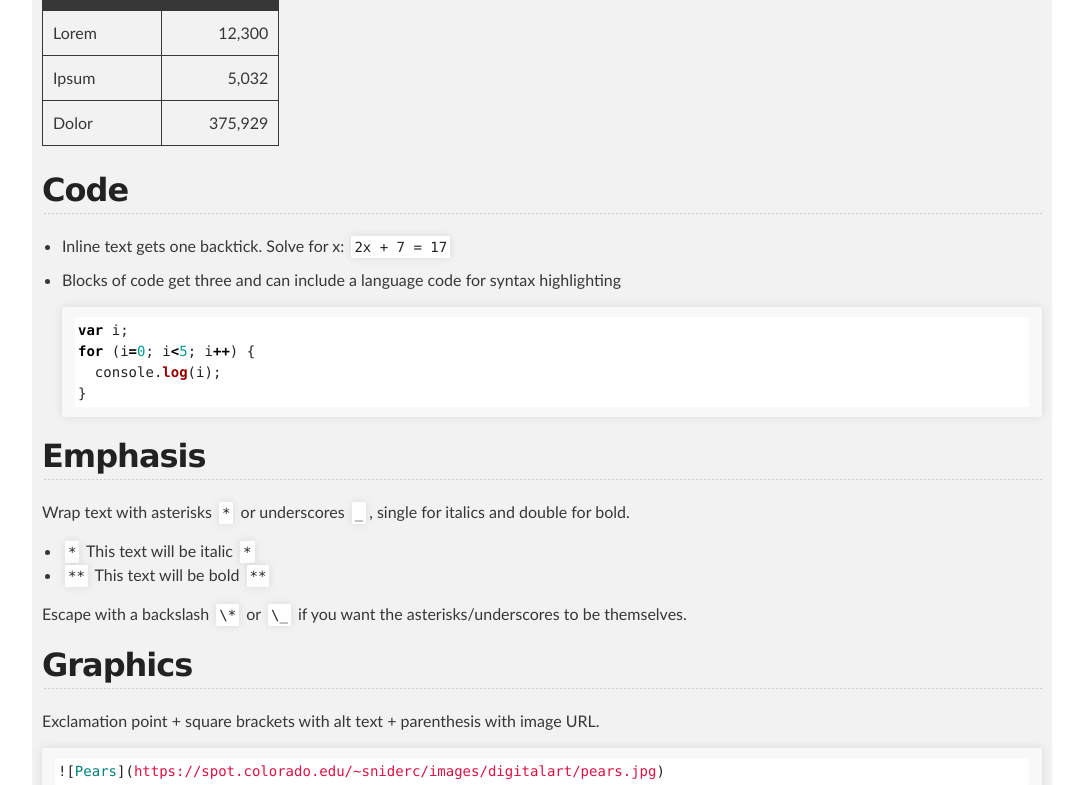
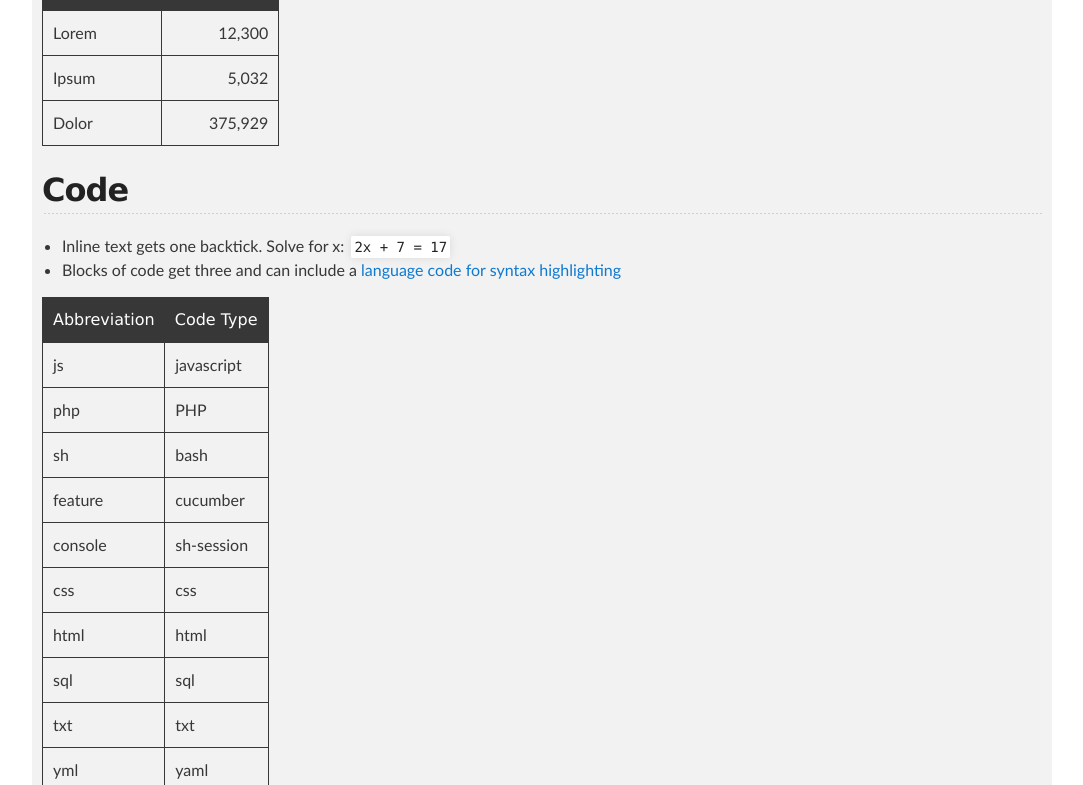
Before and after one commit to cathysnider/cathysnider.github.io, a Jekyll site: the page built from markdown.md, in a window 1280 px wide and 1400 px high, scrolled down 1149 px, cut to the strip 0-785 px from the top of the window. Shown: the whole strip, without its empty margins (98-1181 px from the left). Built offline with Jekyll 4.4.1, drawn with Linux system fonts in a browser that asks for light colours; some of the changed text lies outside the part shown.

Commit message:
add code syntax

````diff
--- a/markdown.md
+++ b/markdown.md
@@ -54,7 +54,20 @@ Create tables with pipes `|` and hyphens `-`. Pipes separate columns and hyphens
 
 * Inline text gets one backtick.
   Solve for x: `2x + 7 = 17`
-* Blocks of code get three and can include a language code for syntax highlighting
+* Blocks of code get three and can include a [language code for syntax highlighting](https://support.codebasehq.com/articles/tips-tricks/syntax-highlighting-in-markdown)
+
+ | Abbreviation | Code Type |
+ | --- | ---|
+ | js | javascript |
+ | php | PHP |
+ | sh | bash |
+ | feature | cucumber |
+ | console | sh-session |
+ | css | css |
+ | html | html |
+ | sql | sql |
+ | txt | txt |
+ | yml | yaml |
 
   ```js
   var i;
@@ -76,7 +89,7 @@ Escape with a backslash `\*` or `\_` if you want the asterisks/underscores to be
 
 Exclamation point + square brackets with alt text + parenthesis with image URL.
 
-```md
+```
 ![Pears](https://spot.colorado.edu/~sniderc/images/digitalart/pears.jpg)
 ```
 
````
Also changed, not shown: behat.md (+3 -3 lines), php.md (+1 -1 lines).
